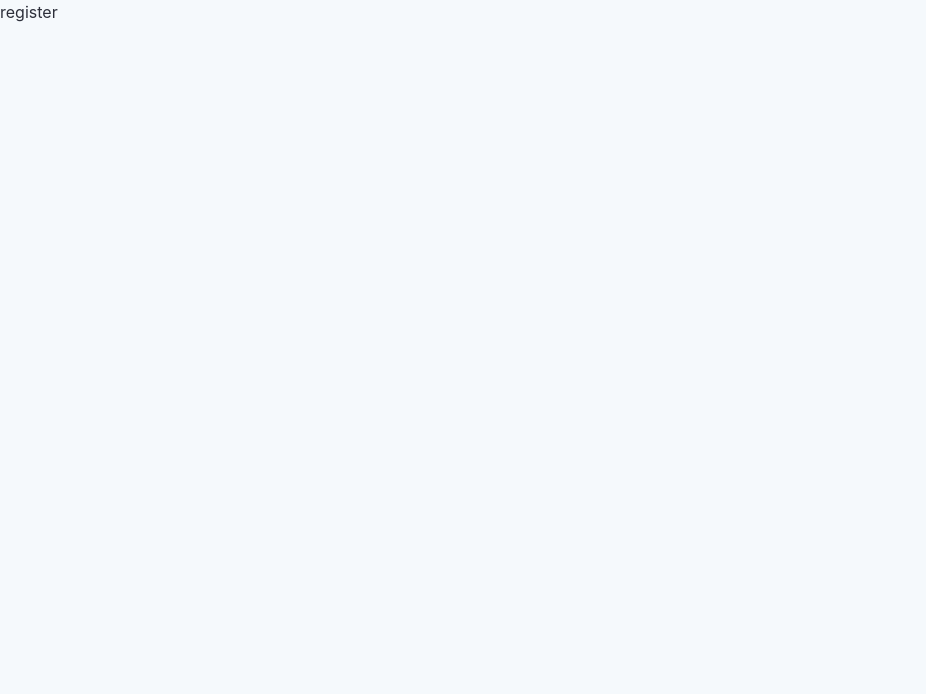
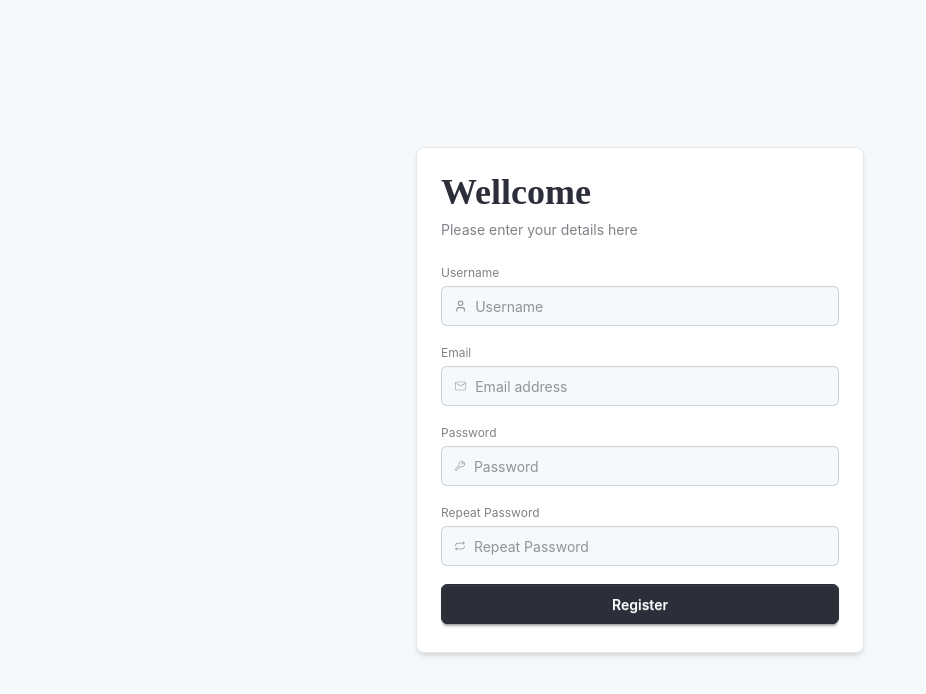
Before and after one commit to arian2004feni/desh-safarnama-frontend, a React (Vite) app: page /auth/register in a window 1280 px wide. Shown: the top 694 px of the page, without its empty margins (0-926 px from the left). Built offline with nearby package versions, Linux system fonts and the light colour scheme.

Commit message:
create signup page using react-hook-form

```diff
--- a/package.json
+++ b/package.json
@@ -14,6 +14,7 @@
     "daisyui": "^5.5.14",
     "react": "^19.2.0",
     "react-dom": "^19.2.0",
+    "react-hook-form": "^7.70.0",
     "react-icons": "^5.5.0",
     "react-router": "^7.11.0",
     "tailwindcss": "^4.1.18"
--- a/src/layout/AuthLayout.jsx
+++ b/src/layout/AuthLayout.jsx
@@ -1,10 +1,14 @@
-import React from 'react';
-import { Outlet } from 'react-router';
+import React from "react";
+import { Outlet } from "react-router";
 
 const AuthLayout = () => {
   return (
     <>
-     <Outlet />
+      <section className="h-screen flex items-center justify-center">
+        <div className="w-full max-w-md p-6 bg-white border border-gray-200 rounded-lg shadow-md">
+          <Outlet />
+        </div>
+      </section>
     </>
   );
 };
--- a/src/pages/Auth/Register.jsx
+++ b/src/pages/Auth/Register.jsx
@@ -1,10 +1,198 @@
-import React from 'react';
+import React, { useState } from "react";
+import { CiMail } from "react-icons/ci";
+import { IoKeyOutline } from "react-icons/io5";
+import { BiHide, BiShow } from "react-icons/bi";
+import { useForm } from "react-hook-form";
+import { LuUser } from "react-icons/lu";
+import { PiRepeat } from "react-icons/pi";
 
 const Register = () => {
+  const {
+    register,
+    handleSubmit,
+    watch,
+    formState: { errors },
+  } = useForm();
+
+  const passwordValue = watch("password");
+  const repeatPasswordValue = watch("repeatPassword");
+
+  const [showPassword, setShowPassword] = useState(false);
+  const [showPasswordRepeat, setShowPasswordRepeat] = useState(false);
+
+  const [passwordFocused, setPasswordFocused] = useState(false);
+  const [repeatPasswordFocused, setRepeatPasswordFocused] = useState(false);
+
+  const onSubmit = (data) => {
+    console.log(data);
+    alert(JSON.stringify(data));
+  };
+
   return (
-    <div>
-      register
-    </div>
+    <>
+    <h1 className="text-4xl font-heading font-semibold">Wellcome </h1>
+    <p className="opacity-60 mb-5 mt-2 text-sm">Please enter your details here </p>
+      <form onSubmit={handleSubmit(onSubmit)}>
+        <fieldset className="fieldset">
+          <div className="mb-3">
+            <label className="label" htmlFor="username">
+              Username
+            </label>
+            <label className="input w-full mt-1">
+              <LuUser className="h-[1em] opacity-50" />
+              <input
+                type="text"
+                id="username"
+                placeholder="Username"
+                {...register("username", {
+                  required: "Username is required",
+                  minLength: {
+                    value: 3,
+                    message: "Username must be at least 3 characters",
+                  },
+                  maxLength: {
+                    value: 15,
+                    message: "Username must not exceed 15 characters",
+                  },
+                  pattern: {
+                    value: /^[a-zA-Z0-9_]+$/,
+                    message: "Username can contain only letters, numbers and _",
+                  },
+                })}
+              />
+            </label>
+            {errors.username && (
+              <p className="text-red-600 mt-2">{errors.username.message}</p>
+            )}
+          </div>
+
+          <div className="mb-3">
+            <label className="label" htmlFor="email">
+              Email
+            </label>
+            <label className="input w-full mt-1">
+              <CiMail className="h-[1em] opacity-50" />
+              <input
+                type="email"
+                id="email"
+                placeholder="Email address"
+                {...register("email", {
+                  required: "Email is required",
+                  pattern: {
+                    value: /^[^\s@]+@[^\s@]+\.[^\s@]+$/,
+                    message: "Please enter a valid email address",
+                  },
+                })}
+              />
+            </label>
+            {errors.email && (
+              <p className="text-red-600 mt-2">{errors.email.message}</p>
+            )}
+          </div>
+
+          <div className="mb-3">
+            <label className="label" htmlFor="password">
+              Password
+            </label>
+            <label className="input w-full mt-1">
+              <IoKeyOutline className="h-[1em] opacity-50 font-extralight" />
+              <input
+                id="password"
+                type={showPassword ? "text" : "password"}
+                placeholder="Password"
+                {...register("password", {
+                  required: "Password is required",
+                  minLength: {
+                    value: 6,
+                    message: "Password must be at least 6 characters",
+                  },
+                  maxLength: {
+                    value: 30,
+                    message: "Password must not exceed 30 characters",
+                  },
+                  pattern: {
+                    value: /^(?=.*[A-Z])(?=.*[0-9]).*$/,
+                    message:
+                      "Password must contain at least 1 uppercase letter and 1 number",
+                  },
+                })}
+                onFocus={() => setPasswordFocused(true)}
+                onBlur={() => setPasswordFocused(false)}
+              />
+              <span
+                className={`${
+                  passwordFocused || passwordValue ? "visible" : "invisible"
+                }`}
+              >
+                {showPassword === false ? (
+                  <BiHide
+                    className="text-xl cursor-pointer font-extralight size-7 p-1"
+                    onClick={() => setShowPassword(!showPassword)}
+                  />
+                ) : (
+                  <BiShow
+                    className="text-xl cursor-pointer font-extralight size-7 p-1"
+                    onClick={() => setShowPassword(!showPassword)}
+                  />
+                )}
+              </span>
+            </label>
+            {errors.password && (
+              <p className="text-red-600 mt-2">{errors.password.message}</p>
+            )}
+          </div>
+
+          <div className="">
+            <label className="label" htmlFor="repeatPassword">
+              Repeat Password
+            </label>
+            <label className="input w-full mt-1">
+              <PiRepeat className="h-[1em] opacity-50 font-extralight" />
+              <input
+                type={showPasswordRepeat ? "text" : "password"}
+                id="repeatPassword"
+                placeholder="Repeat Password"
+                {...register("repeatPassword", {
+                  required: "Repeat password is required",
+                  validate: (value) =>
+                    value === passwordValue || "Passwords do not match",
+                })}
+                onFocus={() => setRepeatPasswordFocused(true)}
+                onBlur={() => setRepeatPasswordFocused(false)}
+              />
+              <span
+                className={`${
+                  repeatPasswordFocused || repeatPasswordValue
+                    ? "visible"
+                    : "invisible"
+                }`}
+              >
+                {showPasswordRepeat === false ? (
+                  <BiHide
+                    className="text-xl cursor-pointer font-extralight size-7 p-1"
+                    onClick={() => setShowPasswordRepeat(!showPasswordRepeat)}
+                  />
+                ) : (
+                  <BiShow
+                    className="text-xl cursor-pointer font-extralight size-7 p-1"
+                    onClick={() => setShowPasswordRepeat(!showPasswordRepeat)}
+                  />
+                )}
+              </span>
+            </label>
+            {errors.repeatPassword && (
+              <p className="text-red-600 mt-2">
+                {errors.repeatPassword.message}
+              </p>
+            )}
+          </div>
+
+          <button type="submit" className="btn btn-neutral mt-3">
+            Register
+          </button>
+        </fieldset>
+      </form>
+    </>
   );
 };
 
```
Also changed, not shown: 1 other file (tests, documents, lock files or other folders).
